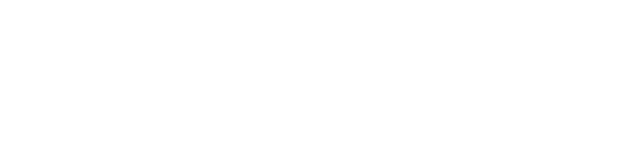
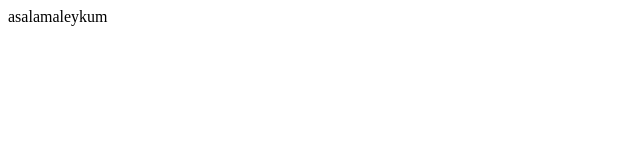
Before and after one commit to AlexBor001/traingit, a plain HTML site: page index.html in a window 1280 px wide. Shown: the whole page, without its empty margins (0-640 px from the left). Drawn offline with Linux system fonts and the light colour scheme.

Commit message:
add salam

```diff
--- a/index.html
+++ b/index.html
@@ -7,6 +7,6 @@
     <title>Document</title>
 </head>
 <body>
-
+asalamaleykum
 </body>
 </html>
```
